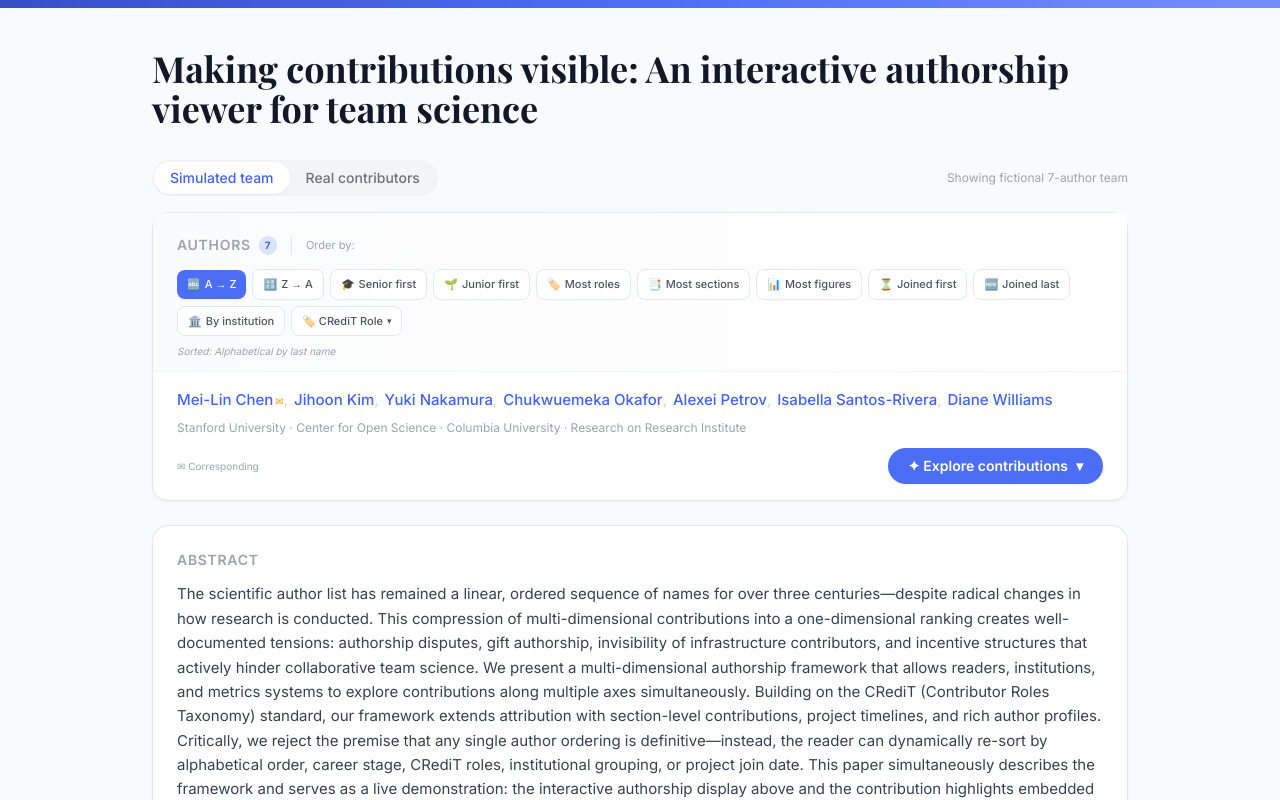
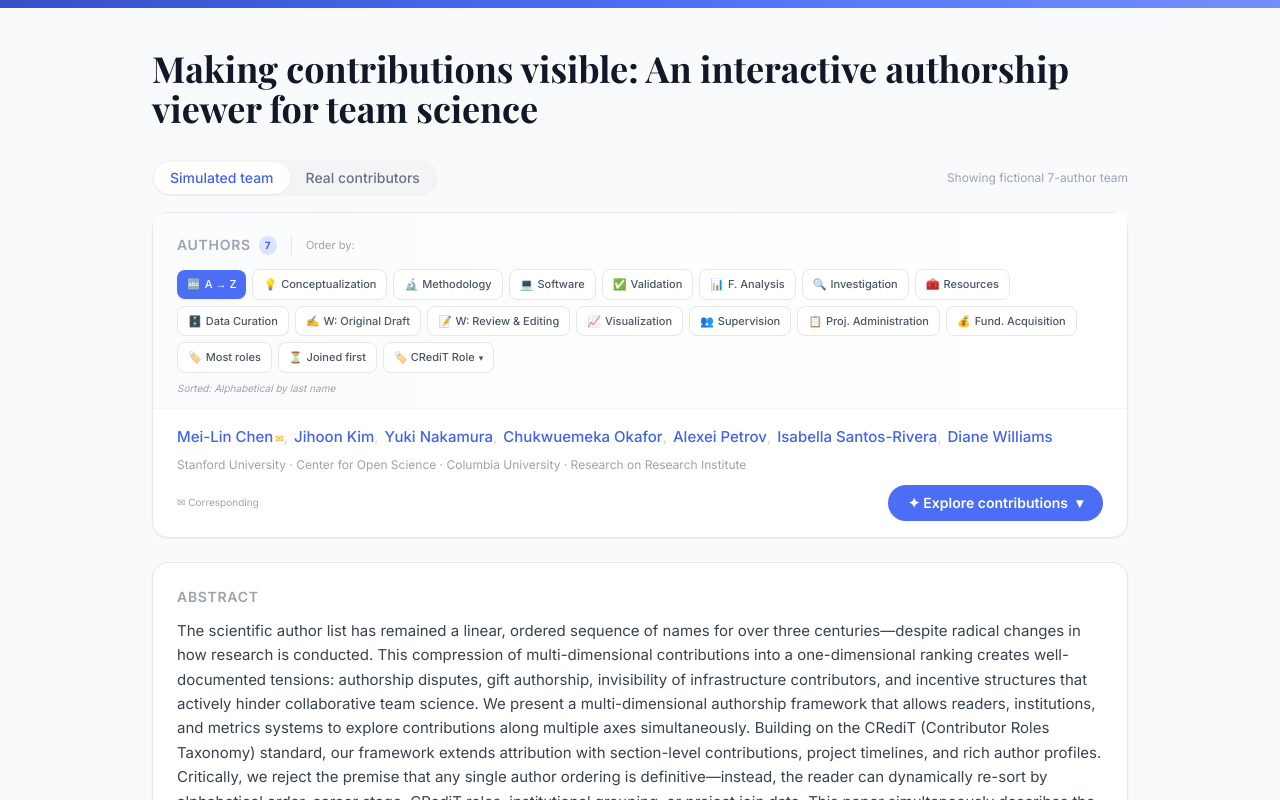
Before and after one commit to AllenNeuralDynamics/AuthorshipExtractor, a React (Vite) app: page / in a window 1280 px wide. Shown: the top 800 px of the page. Built offline with nearby package versions, Linux system fonts and the light colour scheme.

Commit message:
Trim sort options: keep A-Z, CRediT roles, Most roles, Joined first
CRediT role sorts moved to top of list. Removed career stage,
reverse-alpha, most-sections, most-figures, joined-last, and
institution sorts.

```diff
--- a/src/components/AuthorshipPanel.tsx
+++ b/src/components/AuthorshipPanel.tsx
@@ -12,15 +12,8 @@ import ApiPanel from './ApiPanel';
 
 type SortKey =
   | 'alpha'
-  | 'reverse-alpha'
-  | 'career-senior'
-  | 'career-junior'
   | 'most-roles'
-  | 'most-sections'
-  | 'most-figures'
   | 'joined-first'
-  | 'joined-last'
-  | 'institution'
   | `credit:${string}`;
 
 interface SortOption {
@@ -31,19 +24,6 @@ interface SortOption {
   group: 'general' | 'activity' | 'timeline' | 'credit';
 }
 
-const MAIN_SORT_OPTIONS: SortOption[] = [
-  { key: 'alpha', label: 'A → Z', description: 'Alphabetical by last name', icon: '🔤', group: 'general' },
-  { key: 'reverse-alpha', label: 'Z → A', description: 'Reverse alphabetical', icon: '🔠', group: 'general' },
-  { key: 'career-senior', label: 'Senior first', description: 'By career seniority (senior → junior)', icon: '🎓', group: 'general' },
-  { key: 'career-junior', label: 'Junior first', description: 'By career seniority (junior → senior)', icon: '🌱', group: 'general' },
-  { key: 'most-roles', label: 'Most roles', description: 'By number of CRediT roles', icon: '🏷️', group: 'activity' },
-  { key: 'most-sections', label: 'Most sections', description: 'By number of sections contributed to', icon: '📑', group: 'activity' },
-  { key: 'most-figures', label: 'Most figures', description: 'By number of figures contributed to', icon: '📊', group: 'activity' },
-  { key: 'joined-first', label: 'Joined first', description: 'By project join date (earliest first)', icon: '⏳', group: 'timeline' },
-  { key: 'joined-last', label: 'Joined last', description: 'By project join date (latest first)', icon: '🆕', group: 'timeline' },
-  { key: 'institution', label: 'By institution', description: 'Grouped by primary institution', icon: '🏛️', group: 'general' },
-];
-
 // Build CRediT role sort options dynamically
 const CREDIT_SORT_OPTIONS: SortOption[] = ALL_CREDIT_ROLES.map(role => ({
   key: `credit:${role}` as SortKey,
@@ -53,18 +33,14 @@ const CREDIT_SORT_OPTIONS: SortOption[] = ALL_CREDIT_ROLES.map(role => ({
   group: 'credit' as const,
 }));
 
-const ALL_SORT_OPTIONS = [...MAIN_SORT_OPTIONS, ...CREDIT_SORT_OPTIONS];
+const MAIN_SORT_OPTIONS: SortOption[] = [
+  { key: 'alpha', label: 'A → Z', description: 'Alphabetical by last name', icon: '🔤', group: 'general' },
+  ...CREDIT_SORT_OPTIONS,
+  { key: 'most-roles', label: 'Most roles', description: 'By number of CRediT roles', icon: '🏷️', group: 'activity' },
+  { key: 'joined-first', label: 'Joined first', description: 'By project join date (earliest first)', icon: '⏳', group: 'timeline' },
+];
 
-/**
- * Career stage seniority ranking — higher number = more senior.
- * Used for "Senior first" / "Junior first" sort dimensions.
- */
-const CAREER_RANK: Record<string, number> = {
-  'Undergraduate': 0, 'Graduate Student': 1, 'PhD Candidate': 2,
-  'Postdoctoral Researcher': 3, 'Research Engineer': 4, 'Lab Manager': 5,
-  'Research Scientist': 6, 'Assistant Professor': 7, 'Associate Professor': 8,
-  'Full Professor': 9, 'Industry Researcher': 10, 'Emeritus': 11,
-};
+const ALL_SORT_OPTIONS = MAIN_SORT_OPTIONS;
 
 /** CRediT contribution level ranking — used for per-role sorting. */
 const LEVEL_RANK: Record<string, number> = { lead: 3, equal: 2, supporting: 1 };
@@ -98,28 +74,10 @@ function sortContributions(
   switch (sortKey) {
     case 'alpha':
       return sorted.sort((a, b) => getAuthor(a).lastName.localeCompare(getAuthor(b).lastName));
-    case 'reverse-alpha':
-      return sorted.sort((a, b) => getAuthor(b).lastName.localeCompare(getAuthor(a).lastName));
-    case 'career-senior':
-      return sorted.sort((a, b) => (CAREER_RANK[getAuthor(b).careerStage] ?? 0) - (CAREER_RANK[getAuthor(a).careerStage] ?? 0));
-    case 'career-junior':
-      return sorted.sort((a, b) => (CAREER_RANK[getAuthor(a).careerStage] ?? 0) - (CAREER_RANK[getAuthor(b).careerStage] ?? 0));
     case 'most-roles':
       return sorted.sort((a, b) => b.creditRoles.length - a.creditRoles.length);
-    case 'most-sections':
-      return sorted.sort((a, b) => b.sectionContributions.length - a.sectionContributions.length);
-    case 'most-figures':
-      return sorted.sort((a, b) => b.figureContributions.length - a.figureContributions.length);
     case 'joined-first':
       return sorted.sort((a, b) => (a.timeline?.joinedDate ?? '9999').localeCompare(b.timeline?.joinedDate ?? '9999'));
-    case 'joined-last':
-      return sorted.sort((a, b) => (b.timeline?.joinedDate ?? '0000').localeCompare(a.timeline?.joinedDate ?? '0000'));
-    case 'institution':
-      return sorted.sort((a, b) => {
-        const aInst = getAuthor(a).affiliations.find(af => af.isCurrent)?.institution ?? '';
-        const bInst = getAuthor(b).affiliations.find(af => af.isCurrent)?.institution ?? '';
-        return aInst.localeCompare(bInst) || getAuthor(a).lastName.localeCompare(getAuthor(b).lastName);
-      });
     default:
       return sorted;
   }
```
